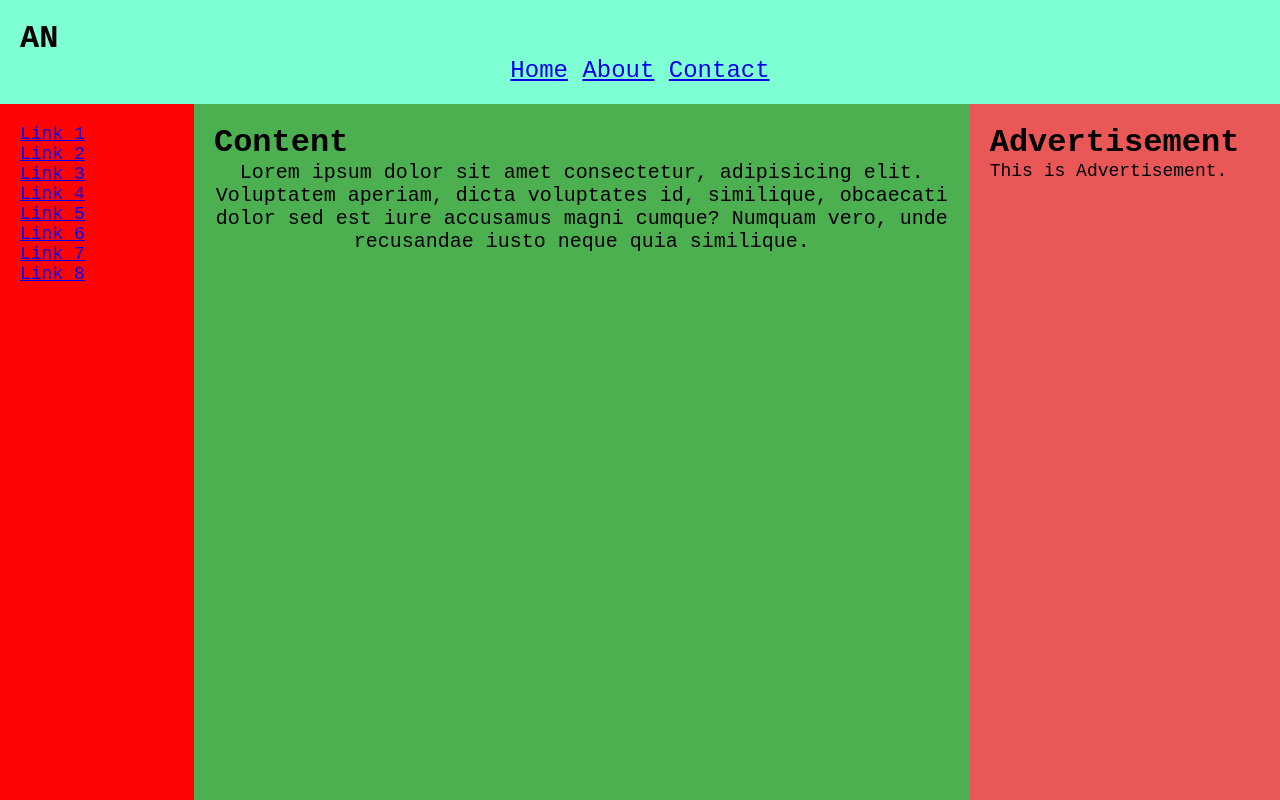
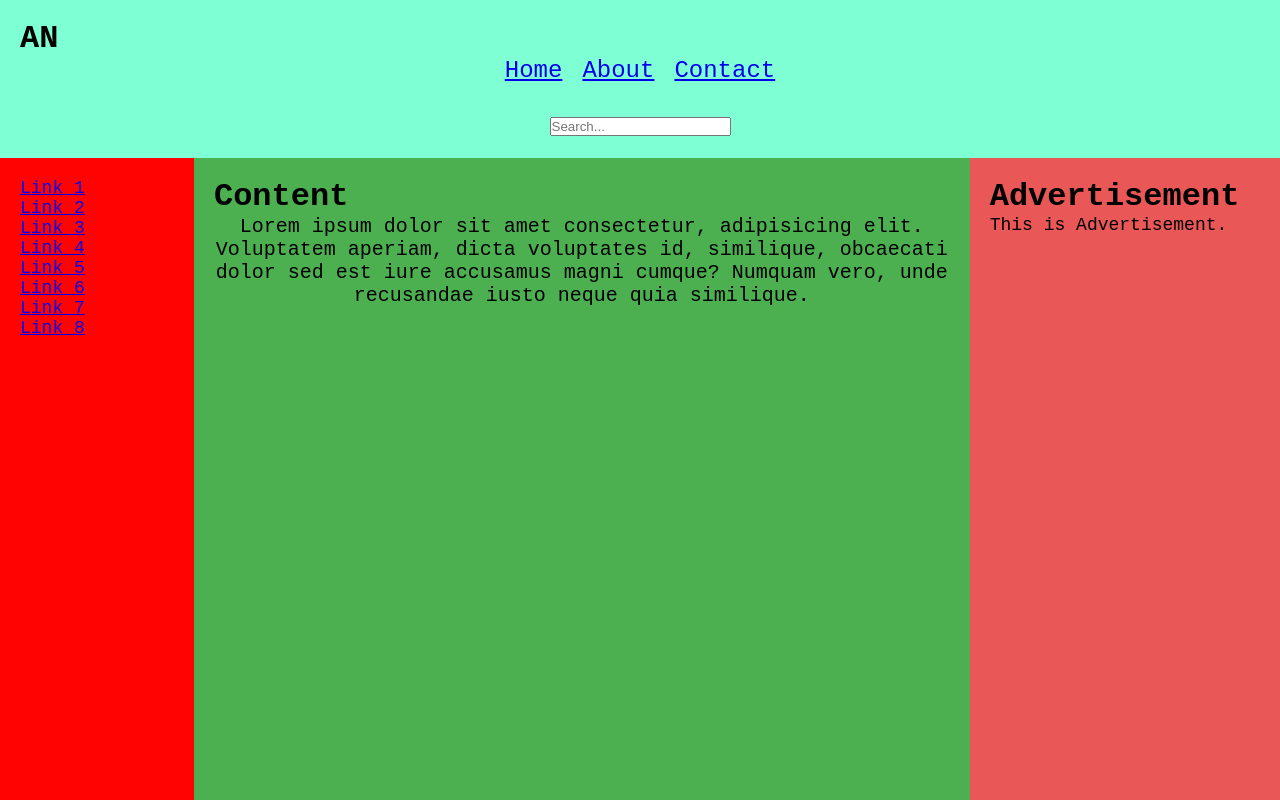
Before and after one commit to abinashnavaseelan/TE4-Course-Material, a plain HTML site: page CSS/grid/index.html in a window 1280 px wide. Shown: the top 800 px of the page. Drawn offline with Linux system fonts and the light colour scheme.

Commit message:
update grid

```diff
--- a/CSS/grid/index.html
+++ b/CSS/grid/index.html
@@ -12,9 +12,20 @@
         <div class="grid-container">
         <header class="header">
               <H1>AN</H1>
-             <a href="#">Home</a>
-            <a href="#">About</a>
-            <a href="#">Contact</a>
+     <nav>
+          <ul>
+            <li><a href="#">Home</a>
+            <li><a href="#">About</a>
+            <li><a href="#">Contact</a>
+            </li>
+          </ul>
+          </nav>
+          <br>
+          <input
+          type ="text"
+            placeholder="Search..."
+            aria-label="Search"
+            />
         </header>
         <aside class="sidebar">
             <a href="#">Link 1</a><br>
--- a/CSS/grid/styles.css
+++ b/CSS/grid/styles.css
@@ -27,6 +27,15 @@ header h1 {
   text-align: left;
   padding: 0px;
 }
+.header nav ul {
+  list-style-type: none;
+  display: flex;
+  justify-content: center;
+  align-items: center;
+  text-align: center;
+  gap: 20px;
+}
+
 .sidebar {
   grid-area: sidebar;
   background-color: rgb(255, 2, 2);
```
